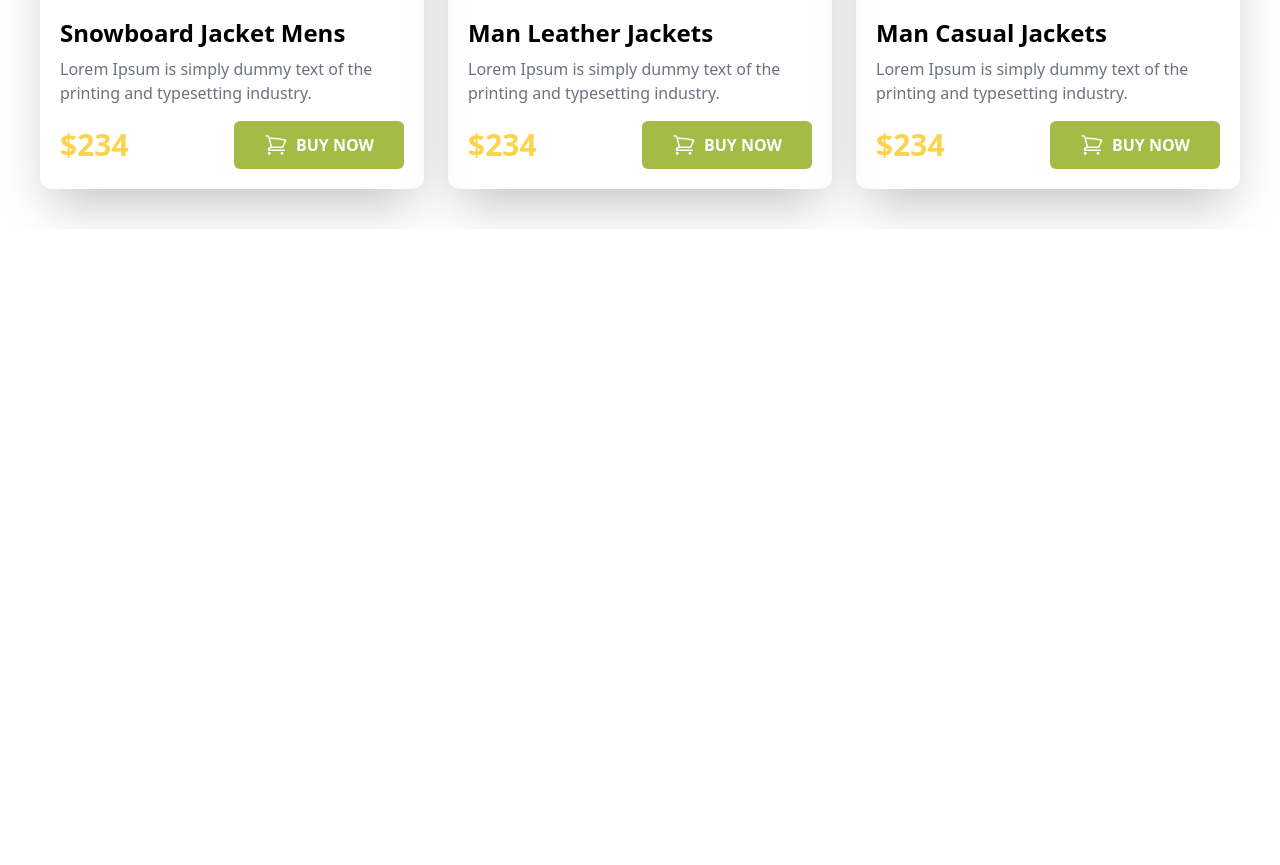
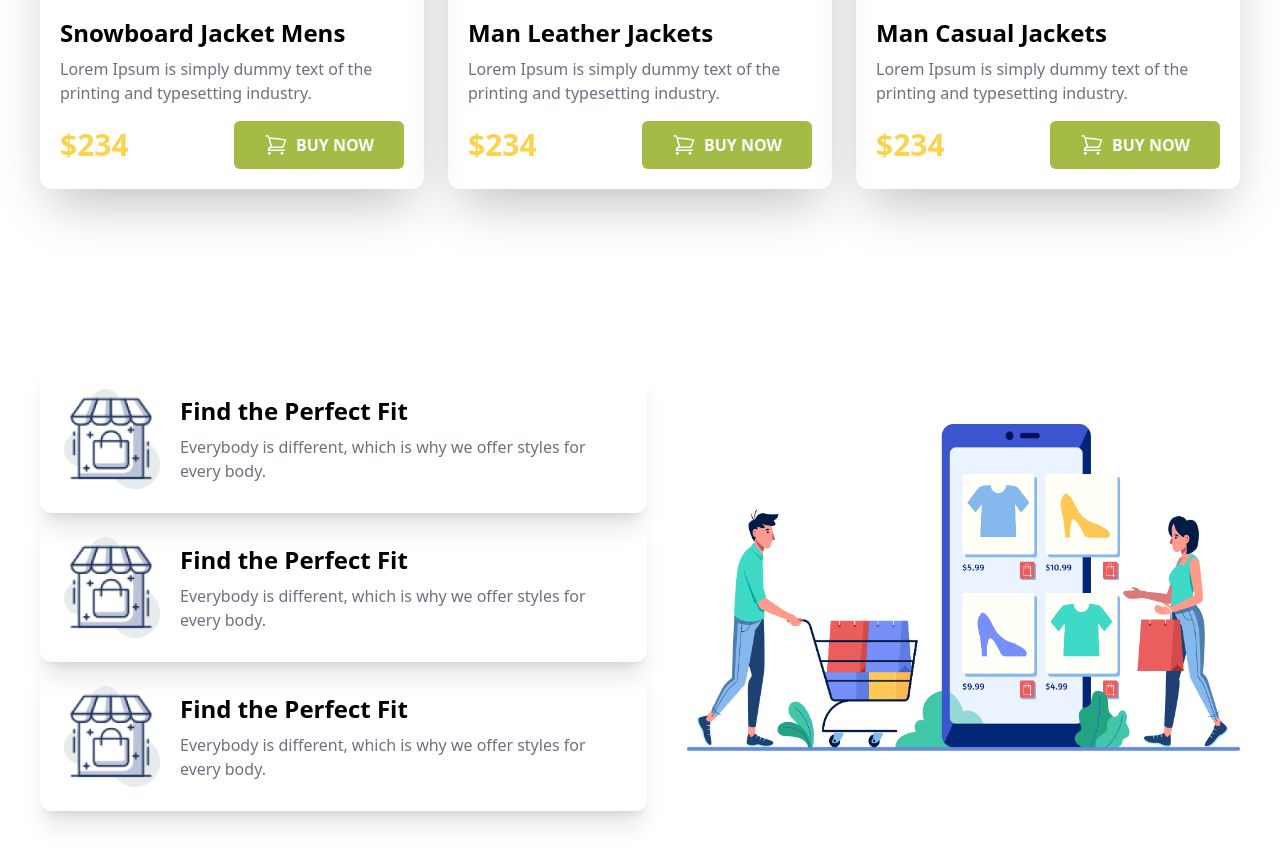
Before and after one commit to BD-Arfat/tailwind-css-project, a plain HTML site: page index.html in a window 1280 px wide. Shown: the part 1928-2793 px from the top of the page. Before the commit the page ends 2157 px from the top, so only its background shows below. Drawn offline with nearby package versions, Linux system fonts and the light colour scheme.

Commit message:
complite this project

```diff
--- a/index.html
+++ b/index.html
@@ -288,6 +288,53 @@
           </div>
         </div>
       </section>
+      <!-- Features section -->
+      <section>
+        <div class="flex items-center justify-between gap-10 mt-44 mb-32">
+          <div class="">
+            <!-- card -->
+            <div
+              class="flex items-center justify-between gap-5 rounded-xl p-6 shadow-xl"
+            >
+              <img src="icons/house.png" class="w-24" alt="" />
+              <div>
+                <h1 class="font-bold text-2xl mb-2">Find the Perfect Fit</h1>
+                <p class="text-gray-500">
+                  Everybody is different, which is why we offer styles for every
+                  body.
+                </p>
+              </div>
+            </div>
+            <div
+              class="flex items-center justify-between gap-5 rounded-xl p-6 shadow-xl"
+            >
+              <img src="icons/house.png" class="w-24" alt="" />
+              <div>
+                <h1 class="font-bold text-2xl mb-2">Find the Perfect Fit</h1>
+                <p class="text-gray-500">
+                  Everybody is different, which is why we offer styles for every
+                  body.
+                </p>
+              </div>
+            </div>
+            <div
+              class="flex items-center justify-between gap-5 rounded-xl p-6 shadow-xl"
+            >
+              <img src="icons/house.png" class="w-24" alt="" />
+              <div>
+                <h1 class="font-bold text-2xl mb-2">Find the Perfect Fit</h1>
+                <p class="text-gray-500">
+                  Everybody is different, which is why we offer styles for every
+                  body.
+                </p>
+              </div>
+            </div>
+          </div>
+          <div class="w-1/2">
+            <img src="images/shopping.png" alt="" />
+          </div>
+        </div>
+      </section>
     </main>
     <footer></footer>
   </body>
```
